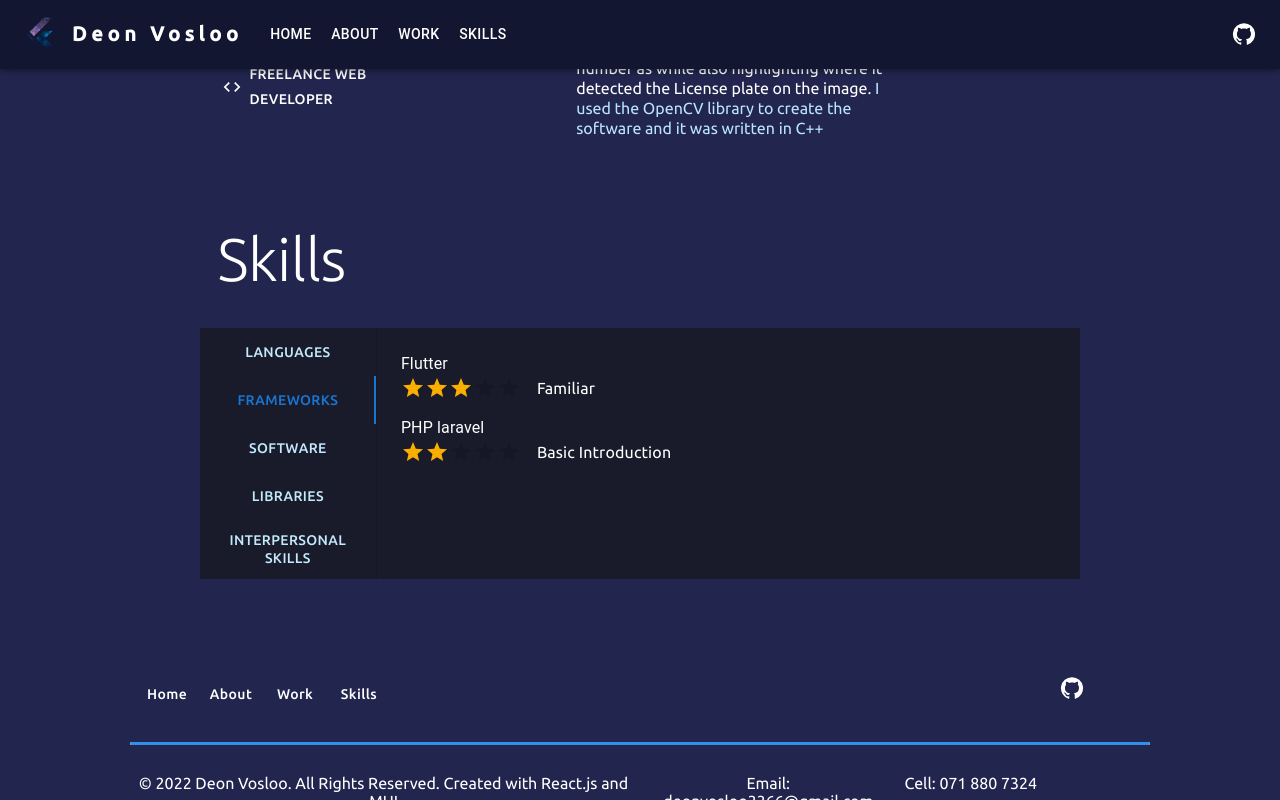
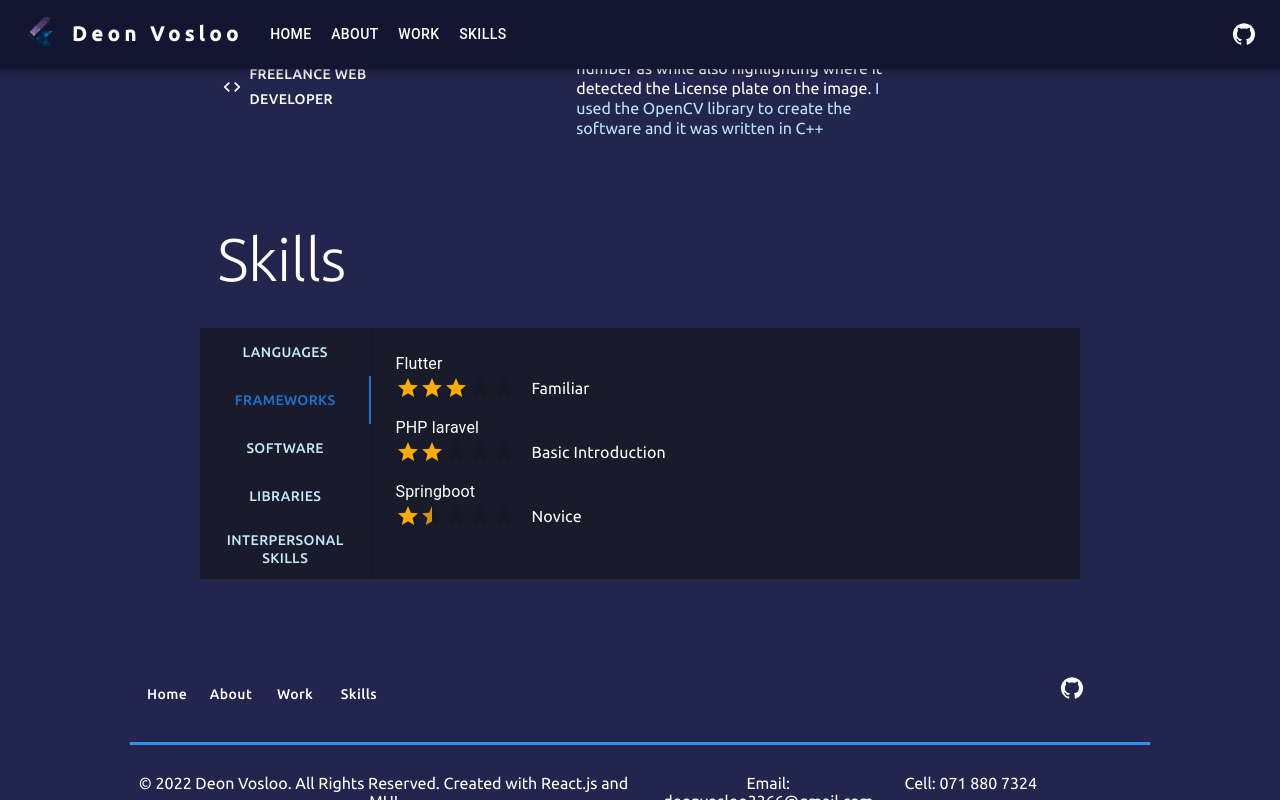
Before and after one commit to DeonVosloo/portfolio-website, a React (Create React App) app: page / in a window 1280 px wide. Both pictures are taken after a click on the tab "FRAMEWORKS". Shown: the part 1026-1826 px from the top of the page. Built offline with nearby package versions, Linux system fonts and the light colour scheme.

Commit message:
Added springboot rating under frameworks in skills

```diff
--- a/src/components/skills/Skillstab.jsx
+++ b/src/components/skills/Skillstab.jsx
@@ -104,6 +104,10 @@ export default function Skillstab() {
         <Typography variant="p" color="white">PHP laravel
         <SkillsRating ratingVal={2}/></Typography>
     </Grid>
+    <Grid item xs={12}>
+        <Typography variant="p" color="white">Springboot
+        <SkillsRating ratingVal={1.5}/></Typography>
+    </Grid>
 
         </Grid>
       </TabPanel>
```
